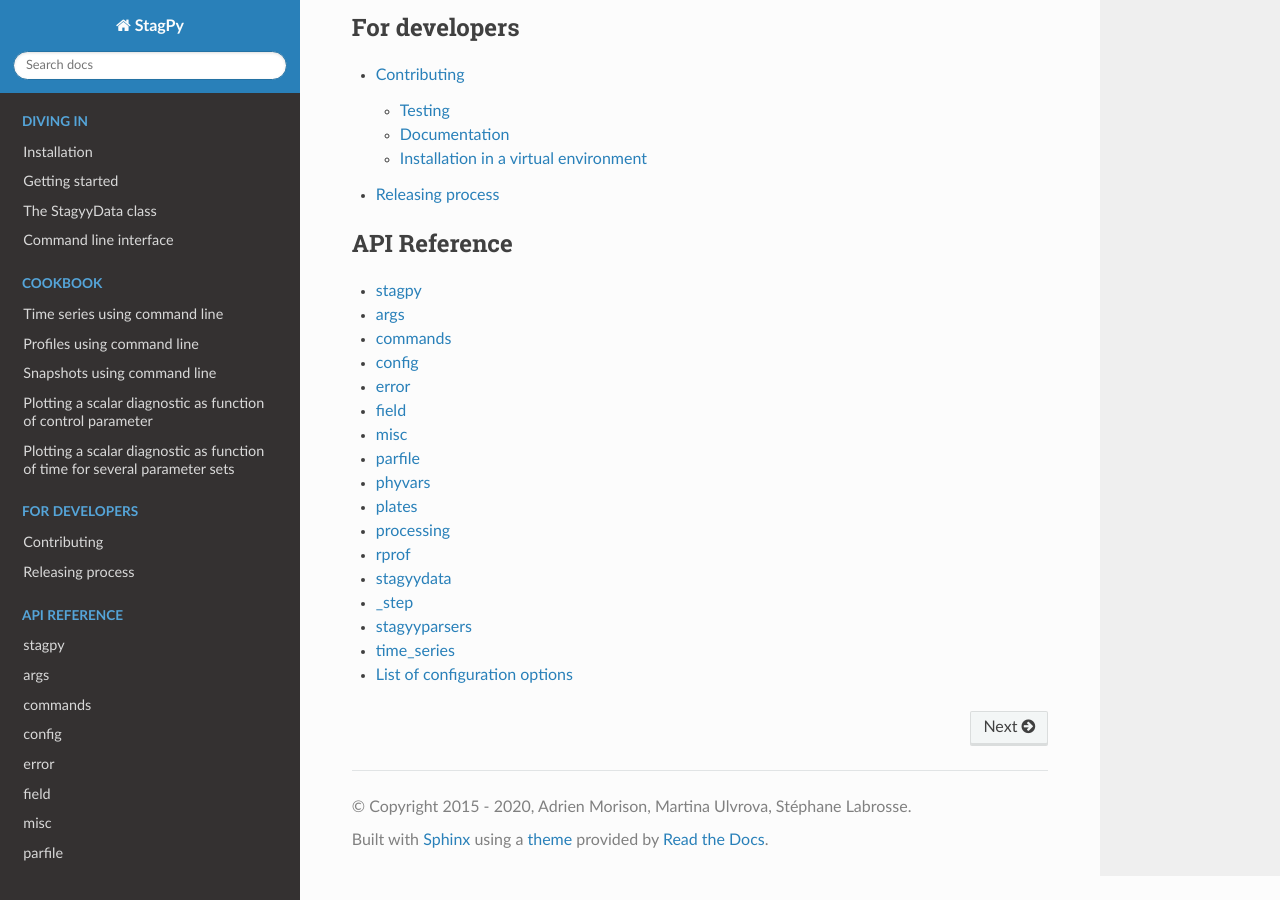
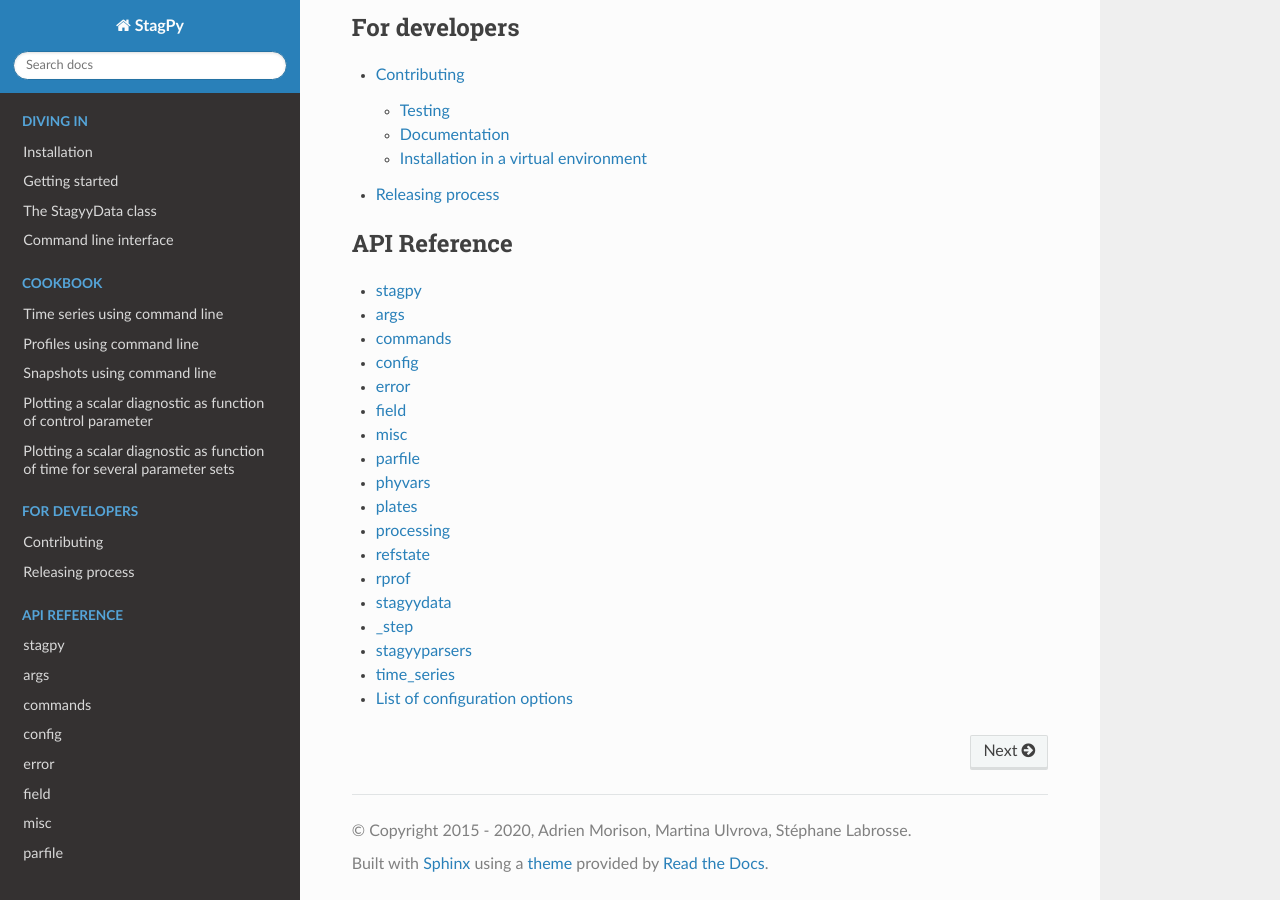
Before and after one commit to StagPython/StagPy, a Sphinx documentation site: the page built from docs/index.rst, in a window 1280 px wide and 900 px high, scrolled down 1046 px. Built offline with Sphinx 7.4.7 and the Read the Docs theme 2.0.0, drawn with Linux system fonts in a browser that asks for light colours; the version number could not be read and is left out.

Commit message:
Add refstate API reference

```diff
--- a/docs/index.rst
+++ b/docs/index.rst
@@ -48,6 +48,7 @@ Welcome to StagPy's documentation!
    sources/apiref/phyvars
    sources/apiref/plates
    sources/apiref/processing
+   sources/apiref/refstate
    sources/apiref/rprof
    sources/apiref/stagyydata
    sources/apiref/step
--- /dev/null
+++ b/docs/sources/apiref/refstate.rst
@@ -0,0 +1,5 @@
+refstate
+========
+
+.. automodule:: stagpy.refstate
+   :members:
--- a/docs/sources/tuto.rst
+++ b/docs/sources/tuto.rst
@@ -21,6 +21,7 @@ This means a minimal call to StagPy is as follow::
 ``<subcommand>`` can be one of the following:
 
 * ``field``: plot scalar fields such as temperature or stream function;
+* ``refstate``: plot reference state;
 * ``rprof``: plot radial profiles;
 * ``time``: plot time series;
 * ``plates``: perform plate analysis;
```
